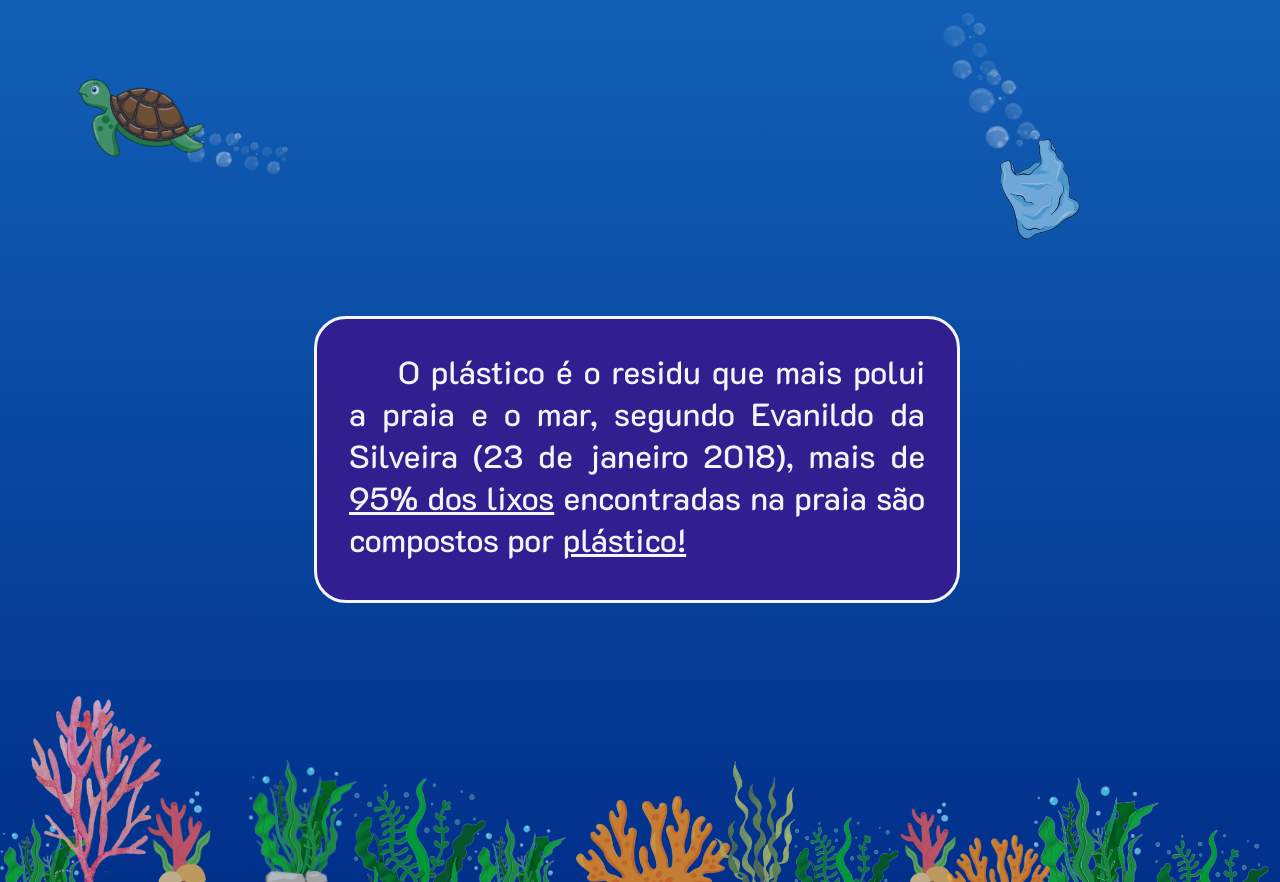
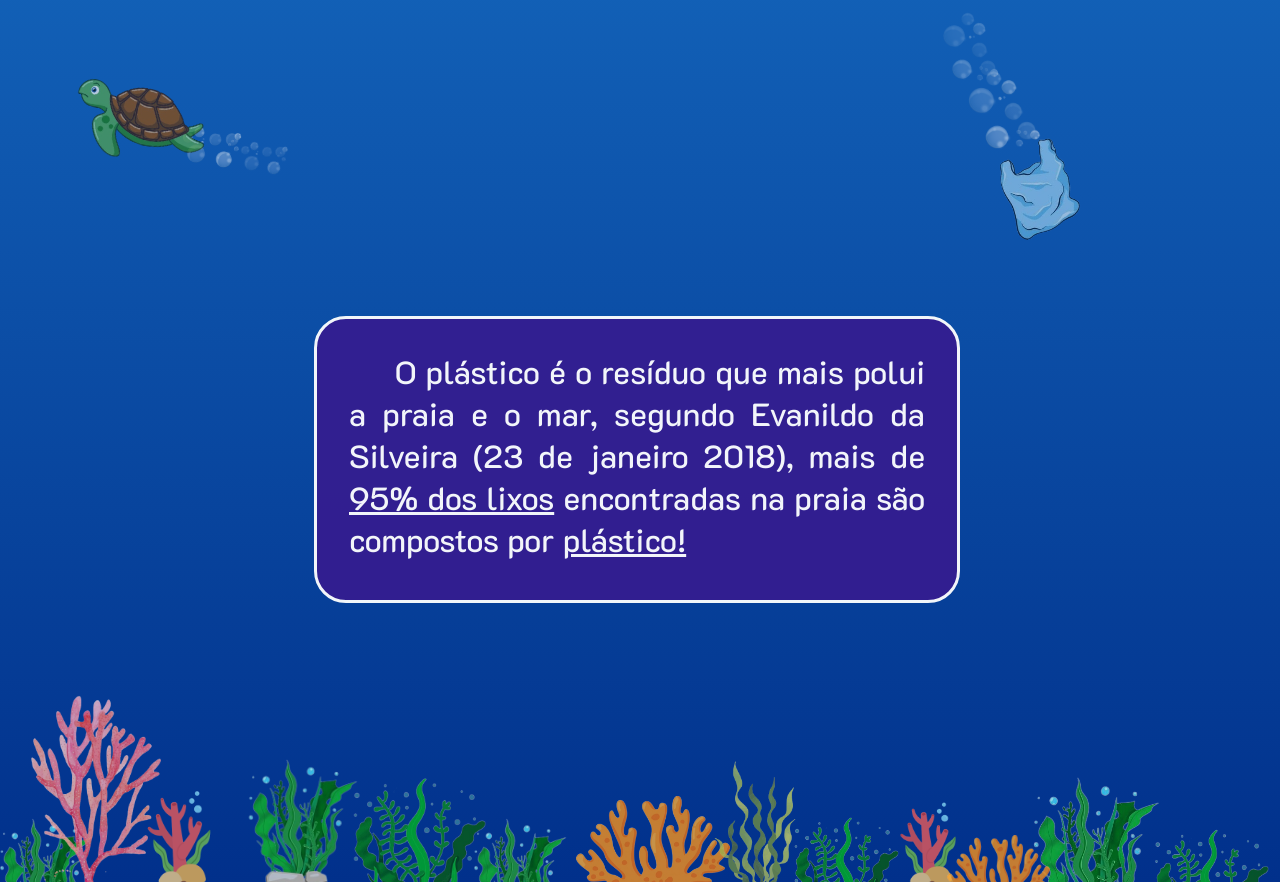
Before and after one commit to FelipeAlvesGarcia/Clean_Beach, a plain HTML site: page lixos.html in a window 1280 px wide. Shown: the part 1211-2093 px from the top of the page. Drawn offline with Linux system fonts and the light colour scheme.

Commit message:
Update lixos.html

```diff
--- a/lixos.html
+++ b/lixos.html
@@ -88,7 +88,7 @@
             <img src="img/bolhas.png" alt="bolhas" id="bo61">
             <div id="texto3">
                 <p>
-                    &ThickSpace;&ThickSpace; &ThickSpace; O plástico é o residu que mais polui a praia e o mar,
+                    &ThickSpace;&ThickSpace; &ThickSpace; O plástico é o resíduo que mais polui a praia e o mar,
                     segundo Evanildo da Silveira (23 de janeiro 2018),
                     mais de <u>95% dos lixos</u> encontradas na praia são compostos por <u>plástico!</u>
                 </p>
```
